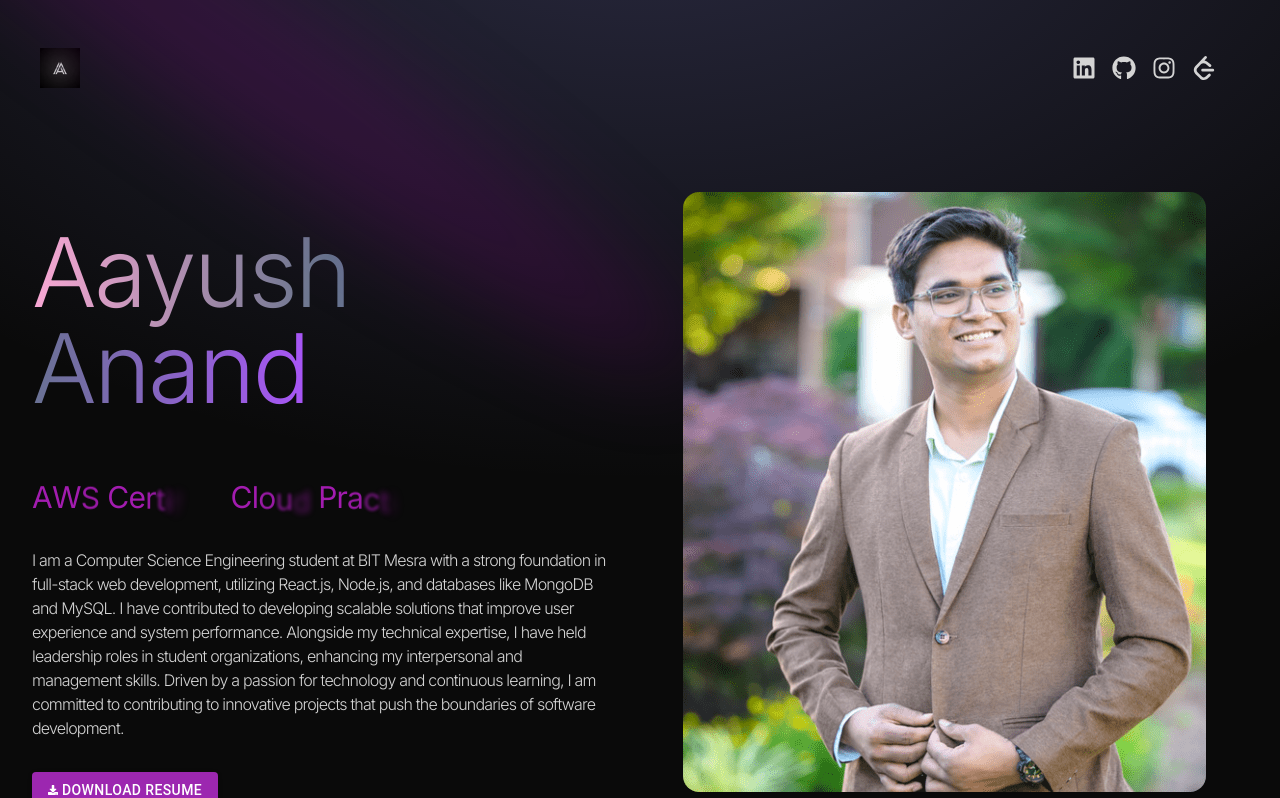
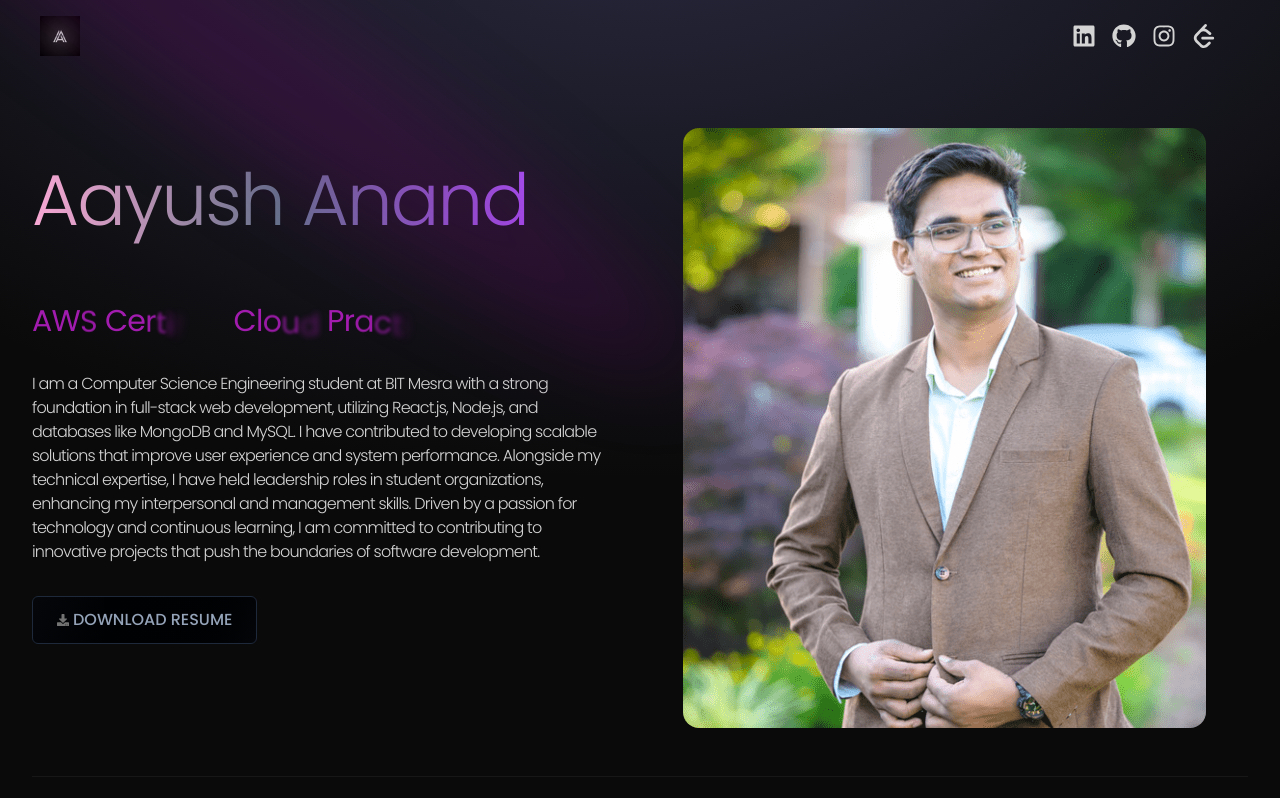
Before and after one commit to aayushanand18/Portfolio-Website, a React (Vite) app: page / in a window 1280 px wide. Shown: the top 798 px of the page. Built offline with nearby package versions, Linux system fonts and the light colour scheme.

Commit message:
UI Enhancements

```diff
--- a/package.json
+++ b/package.json
@@ -13,13 +13,17 @@
     "@emotion/react": "^11.13.0",
     "@emotion/styled": "^11.13.0",
     "@mui/material": "^5.16.7",
+    "@tabler/icons-react": "^3.12.0",
     "autoprefixer": "^10.4.20",
     "clsx": "^2.1.1",
     "framer-motion": "^11.3.28",
     "postcss": "^8.4.41",
     "react": "^18.3.1",
     "react-dom": "^18.3.1",
+    "react-element-to-jsx-string": "^15.0.0",
     "react-icons": "^5.3.0",
+    "sonner": "^1.5.0",
+    "sooner": "^1.1.4",
     "tailwind-merge": "^2.5.2",
     "tailwindcss": "^3.4.10"
   },
--- /dev/null
+++ b/src/components/Buttons.jsx
@@ -0,0 +1,24 @@
+"use client";
+import React from "react";
+import { IconClipboard } from "@tabler/icons-react";
+import { cn } from "../../utils";
+
+export const ButtonsCard = ({
+  children,
+  className,
+  onClick,
+}) => {
+  return (
+    <div
+      onClick={onClick}
+      className={cn(
+        "h-60 w-full bg-white rounded-xl border border-neutral-100 dark:bg-black dark:border-white/[0.2] hover:border-neutral-200 group/btn overflow-hidden relative flex items-center justify-center",
+        className
+      )}
+    >
+      <div className="absolute inset-0 dark:bg-dot-white/[0.1] bg-dot-black/[0.1]" />
+      <IconClipboard className="absolute top-2 right-2 text-neutral-300 group-hover/btn:block hidden h-4 w-4 transition duration-200" />
+      <div className="relative z-40">{children}</div>
+    </div>
+  );
+};
--- a/src/components/Hero.jsx
+++ b/src/components/Hero.jsx
@@ -1,3 +1,4 @@
+"use client";
 import { HERO_CONTENT } from "../constants";
 import { motion } from "framer-motion";
 import Button from '@mui/material/Button';
@@ -6,6 +7,10 @@ import { FaDownload } from "react-icons/fa";
 import resume from "../assets/AayushAnand_SWE.pdf";
 import { Spotlight } from "./Spotlight.jsx";
 import { FlipWords } from "./Flip.jsx";
+import { ButtonsCard } from "./Buttons.jsx";
+import React from "react";
+import reactElementToJSXString from "react-element-to-jsx-string";
+import { toast, Toaster } from "sonner";
 
 const container = (delay) => ({
     hidden: { x: -100, opacity: 0 },
@@ -31,7 +36,7 @@ const Hero = () => {
               animate="visible"
               className="pb-16 text-6xl font-light tracking-tight lg:mt-16 lg:text-8xl"
             >
-              <span className="bg-gradient-to-r from-pink-300 via-slate-500 to-purple-500 bg-clip-text tracking-tight text-transparent">
+              <span className="bg-gradient-to-r from-pink-300 via-slate-500 to-purple-500 bg-clip-text tracking-tight text-transparent text-7xl">
               Aayush Anand
               </span>
             </motion.h2>
@@ -42,7 +47,6 @@ const Hero = () => {
               animate="visible"
               className="bg-gradient-to-r from-pink-300 via-slate-500 to-purple-500 bg-clip-text text-3xl tracking-tight text-transparent"
             >
-              {/* Pass the words array to the FlipWords component */}
               <FlipWords words={words} />
             </motion.span>
 
@@ -55,22 +59,24 @@ const Hero = () => {
               {HERO_CONTENT}
             </motion.p>
 
-            <Button className="sm:mb-4 lg:mb-0" variant="contained" color="secondary">
+            <button className="inline-flex h-12 animate-shimmer items-center justify-center rounded-md border border-slate-800 bg-[linear-gradient(110deg,#000103,45%,#1e2631,55%,#000103)] bg-[length:200%_100%] px-6 font-medium text-slate-400 transition-colors focus:outline-none focus:ring-2 focus:ring-slate-400 focus:ring-offset-2 focus:ring-offset-slate-50">
               <a
                 href={resume}
                 download="Aayush_Resume.pdf"
                 style={{ textDecoration: 'none', color: 'inherit', display: 'flex', alignItems: 'center' }}
               >
-                <FaDownload className="pr-1" />
-                <span>Download Resume</span>
+                <FaDownload className="pr-1 text-neutral-500" />
+
+
+                <span>DOWNLOAD RESUME</span>
               </a>
-            </Button>
+            </button>
           </div>
         </div>
         <div className="w-full lg:w-1/2 lg:p-8">
           <div className="flex justify-center">
             <motion.img
-              className="rounded-2xl"
+              className="rounded-2xl mt-4"
               initial={{ x: 100, opacity: 0 }}
               animate={{ x: 0, opacity: 1 }}
               transition={{ duration: 1, delay: 1.2 }}
--- a/src/components/Navbar.jsx
+++ b/src/components/Navbar.jsx
@@ -6,7 +6,7 @@ import { SiLeetcode } from "react-icons/si";
 import { FaInstagram } from "react-icons/fa";
 
 const Navbar = () => {
-  return <nav className="mb-20 flex items-center justify-between py-6">
+  return <nav className="mb-8 flex items-center justify-between py-6 -mt-8">
     <div className="flex flex-shrink-0 items-center">
         <img className="mx-2 w-10" src={logo} alt="logo" />
     </div>
--- a/src/index.css
+++ b/src/index.css
@@ -5,5 +5,5 @@
 @tailwind utilities;
 
 :root {
-  font-family: "Inter", sans-serif;
+  font-family: "Poppins", sans-serif;
 }
--- a/tailwind.config.js
+++ b/tailwind.config.js
@@ -2,16 +2,27 @@
 module.exports = {
   content: [
     "./index.html",
-    "./src/**/*.{js,ts,jsx,tsx}",
+    "./src/pages/**/*.{js,ts,jsx,tsx,mdx}",
+    "./src/components/**/*.{js,ts,jsx,tsx,mdx}",
+    "./src/app/**/*.{js,ts,jsx,tsx,mdx}",
+    "./src/**/*.{js,ts,jsx,tsx}"
   ],
   darkMode: "class",
   theme: {
     extend: {
-
       animation: {
-        spotlight: "spotlight 2s ease .75s 1 forwards",
+        shimmer: "shimmer 2s linear infinite",
+        spotlight: "spotlight 2s ease .75s 1 forwards"
       },
       keyframes: {
+        shimmer: {
+          from: {
+            backgroundPosition: "0 0",
+          },
+          to: {
+            backgroundPosition: "-200% 0",
+          },
+        },
         spotlight: {
           "0%": {
             opacity: 0,
```
Also changed, not shown: 1 other file (tests, documents, lock files or other folders).
